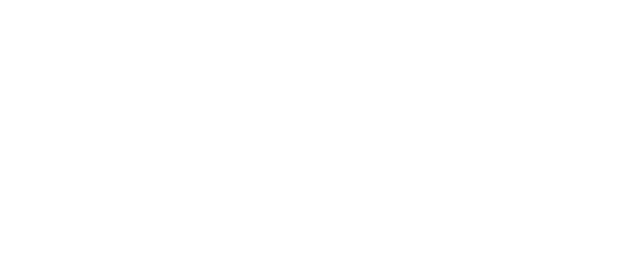
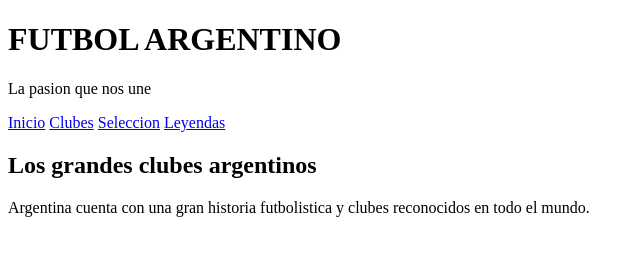
Before and after one commit to joaquinruiz09/tp-final-Ruiz-Joaquin-4E, a plain HTML site: page clubes.html in a window 1280 px wide. Shown: the whole page, without its empty margins (0-640 px from the left). Drawn offline with Linux system fonts and the light colour scheme.

Commit message:
hice la estructura html en la seccion clubes

```diff
--- a/clubes.html
+++ b/clubes.html
@@ -6,6 +6,30 @@
     <title>Document</title>
 </head>
 <body>
+    <header>
+        <h1>FUTBOL ARGENTINO</h1>
+        <p>La pasion que nos une</p>
+    </header>
+
+    <nav>
+        <a href="index.html">Inicio</a>
+        <a href="clubes.html">Clubes</a>
+        <a href="seleccion.html">Seleccion</a>
+        <a href="leyendas.html">Leyendas</a>
+    </nav>
+
+    <main>
+
+        <section>
+            <h2>Los grandes clubes argentinos</h2>
+
+            <p>
+                Argentina cuenta con una gran historia futbolistica
+                y clubes reconocidos en todo el mundo.
+            </p>
+        </section>
+
+    </main>
 
 </body>
 </html>
```
